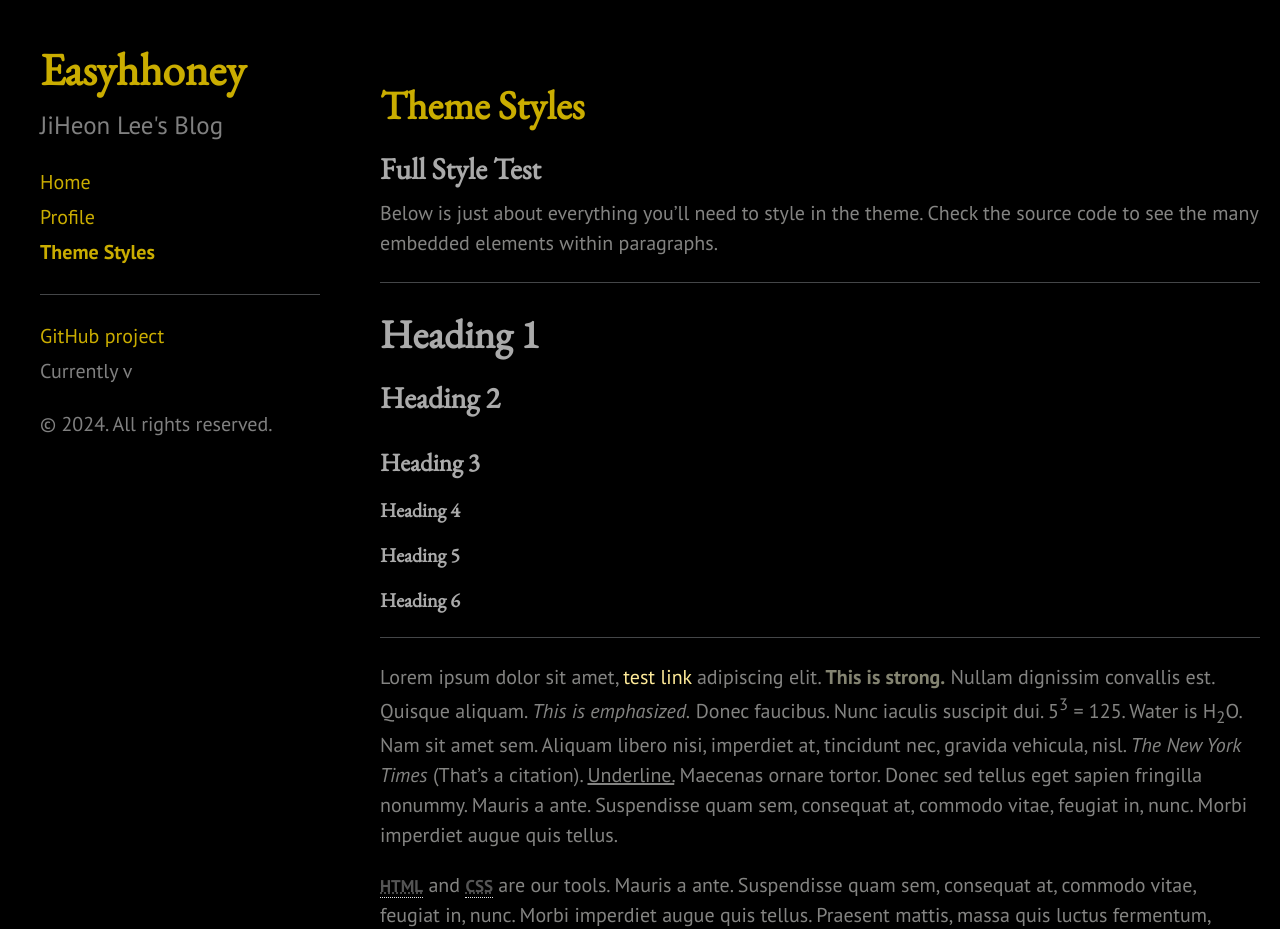
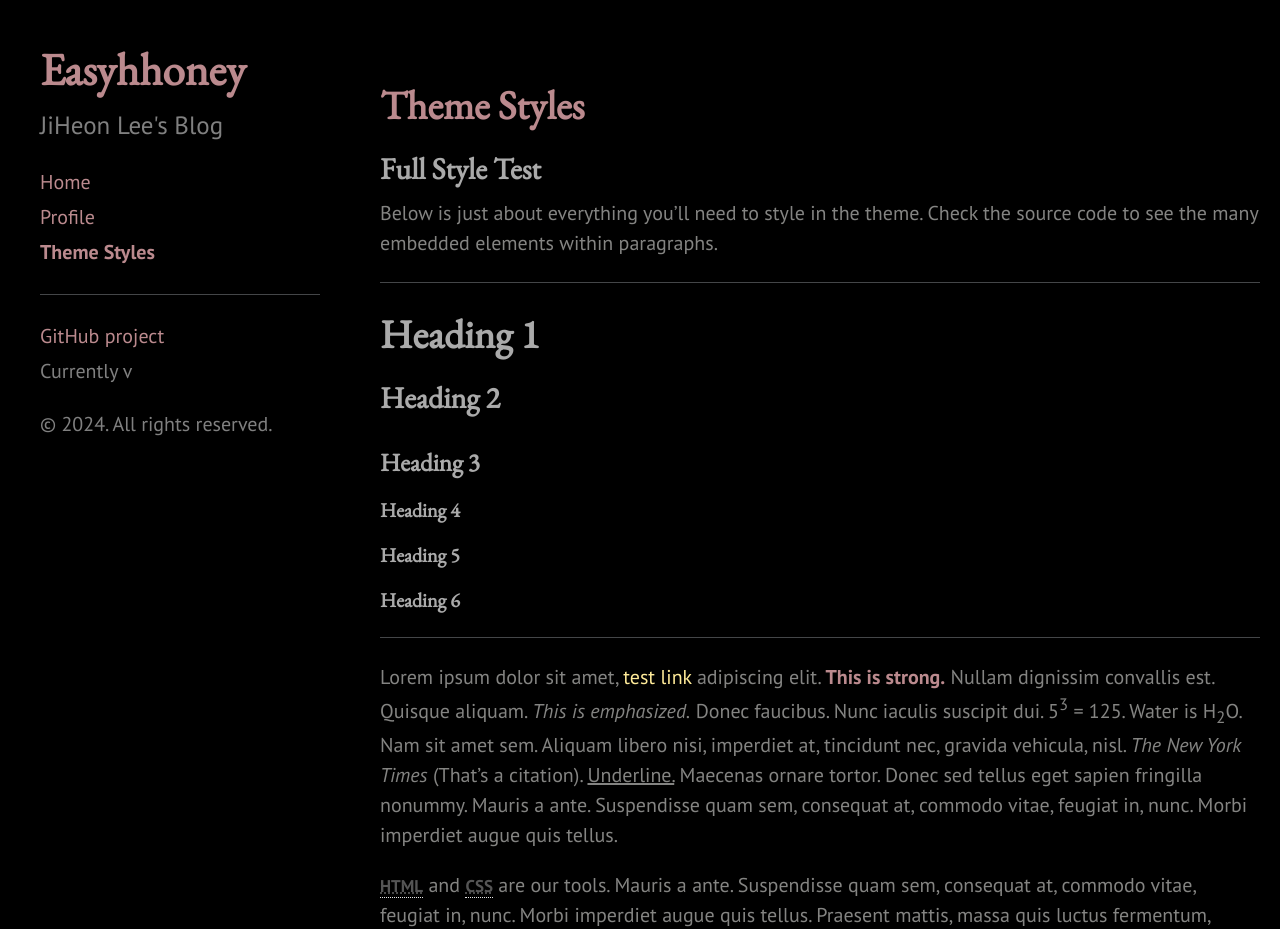
Before and after one commit to easyhhoney/easyhhoney.github.io, a Jekyll site: the page built from styles.md, in a window 1280 px wide and 1400 px high. Shown: the top 929 px of the window. Built offline with Jekyll 4.4.1, drawn with Linux system fonts in a browser that asks for light colours.

Commit message:
colorchange

```diff
--- a/public/css/blackdoc.css
+++ b/public/css/blackdoc.css
@@ -86,7 +86,7 @@ a:hover {
 
 strong,
 b {
-  color: #848471;
+  color: #bb8a8e;
 }
 /* Code */
 
@@ -205,12 +205,12 @@ tbody tr:nth-child(odd) th {
 
 /* Sidebar links */
 .sidebar a {
-  color: #caad00;
+  color: #bb8a8e;
 }
 
 /* About section */
 .sidebar-about h1 {
-  color: #caad00;
+  color: #bb8a8e;
   margin-top: 0;
   font-family: 'Noto Serif', serif;
   font-size: 2.25rem;
@@ -284,7 +284,7 @@ a.sidebar-nav-item:focus {
 .page-title,
 .post-title,
 .post-title a {
-  color: #caad00;
+  color: #bb8a8e;
 }
 
 /*
```
Also changed, not shown: profile.md (+4 -3 lines).
